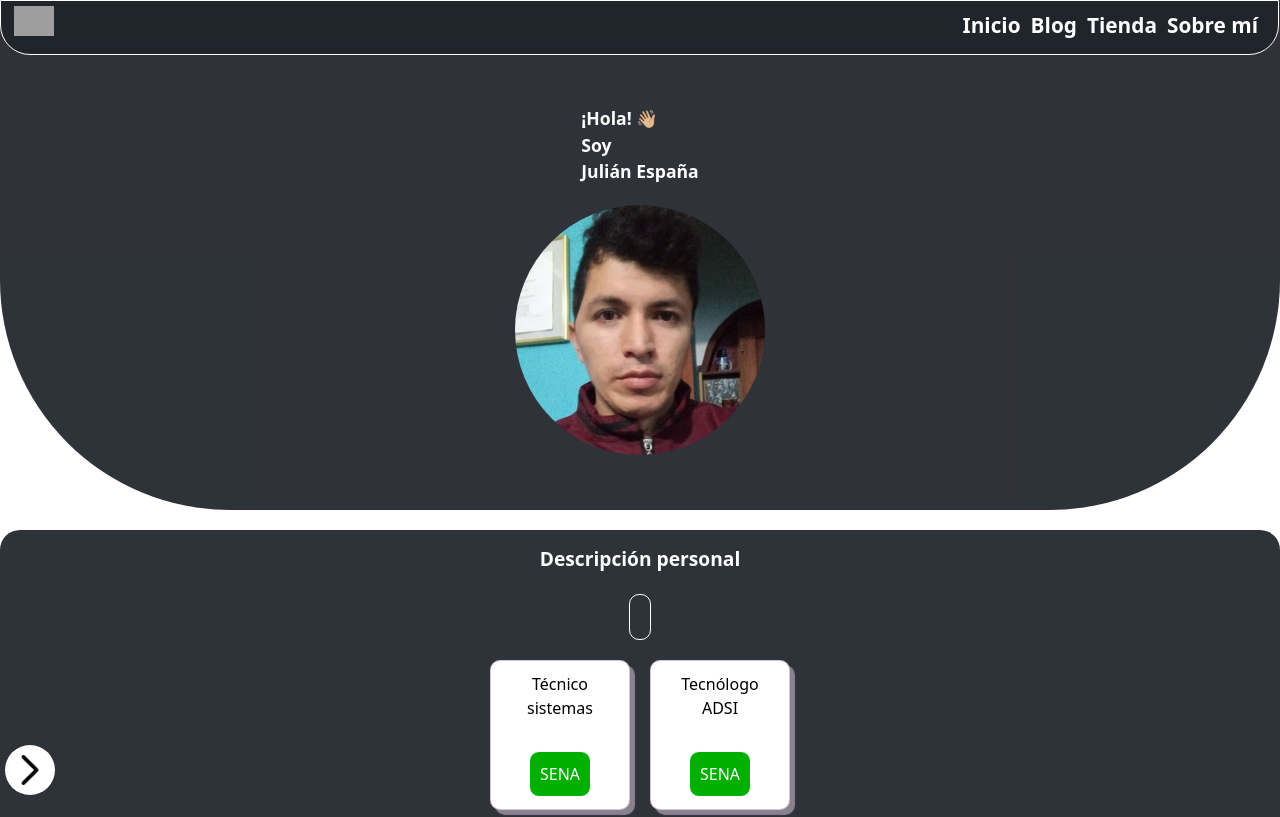
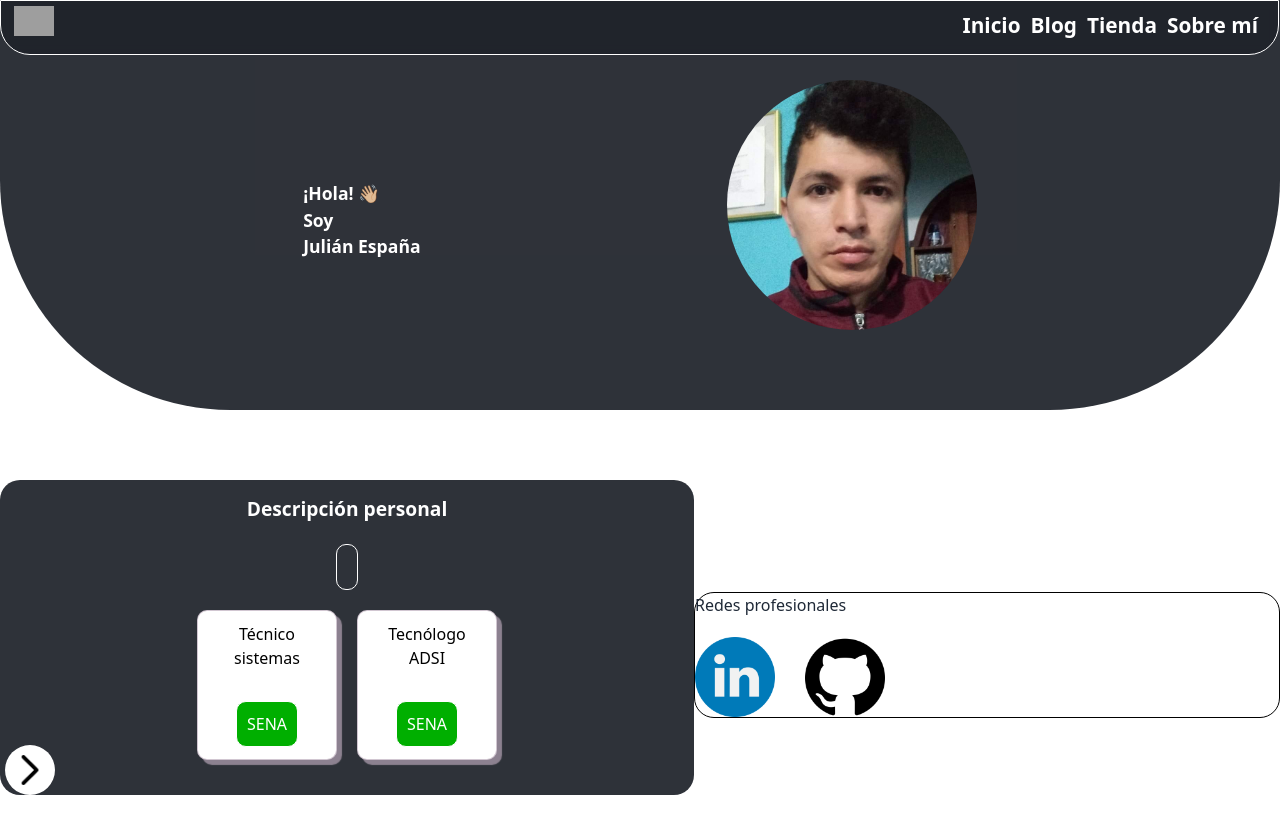
Before and after one commit to julianesp/neuraidev, a Next.js app: page /Profile in a window 1280 px wide. Shown: the top 817 px of the page. Built offline with nearby package versions, Linux system fonts and the light colour scheme; grey boxes are pictures that could not be loaded.

Commit message:
Subiendo cambios a Github

```diff
--- a/src/styles/Perfil.module.scss
+++ b/src/styles/Perfil.module.scss
@@ -319,16 +319,23 @@
   .dev {
     display: grid;
 
-    grid-template-areas: "texto texto" "descripcion descripcion" "redes redes";
+    grid-template-areas: "texto texto" "descripcion redes" ". .";
 
     & .description {
       grid-area: texto;
       display: flex;
-      flex-direction: column;
+      flex-direction: row;
+      justify-content: space-around;
+
+      padding: 0 150px;
+      margin-bottom: 50px;
 
       top: 0px;
 
-      height: 510px;
+      height: 410px;
+
+      & .texto {
+      }
     }
 
     & .study {
```
